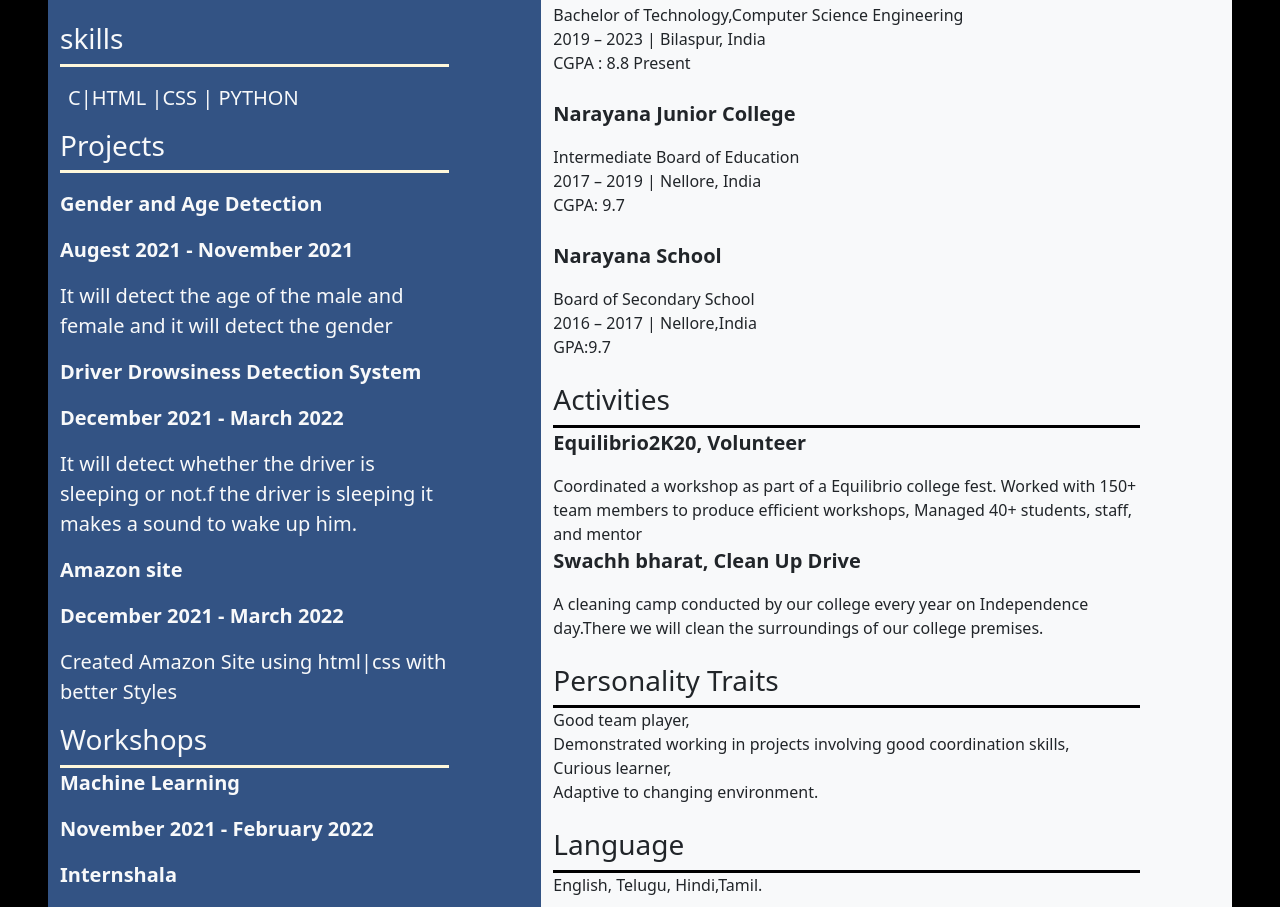
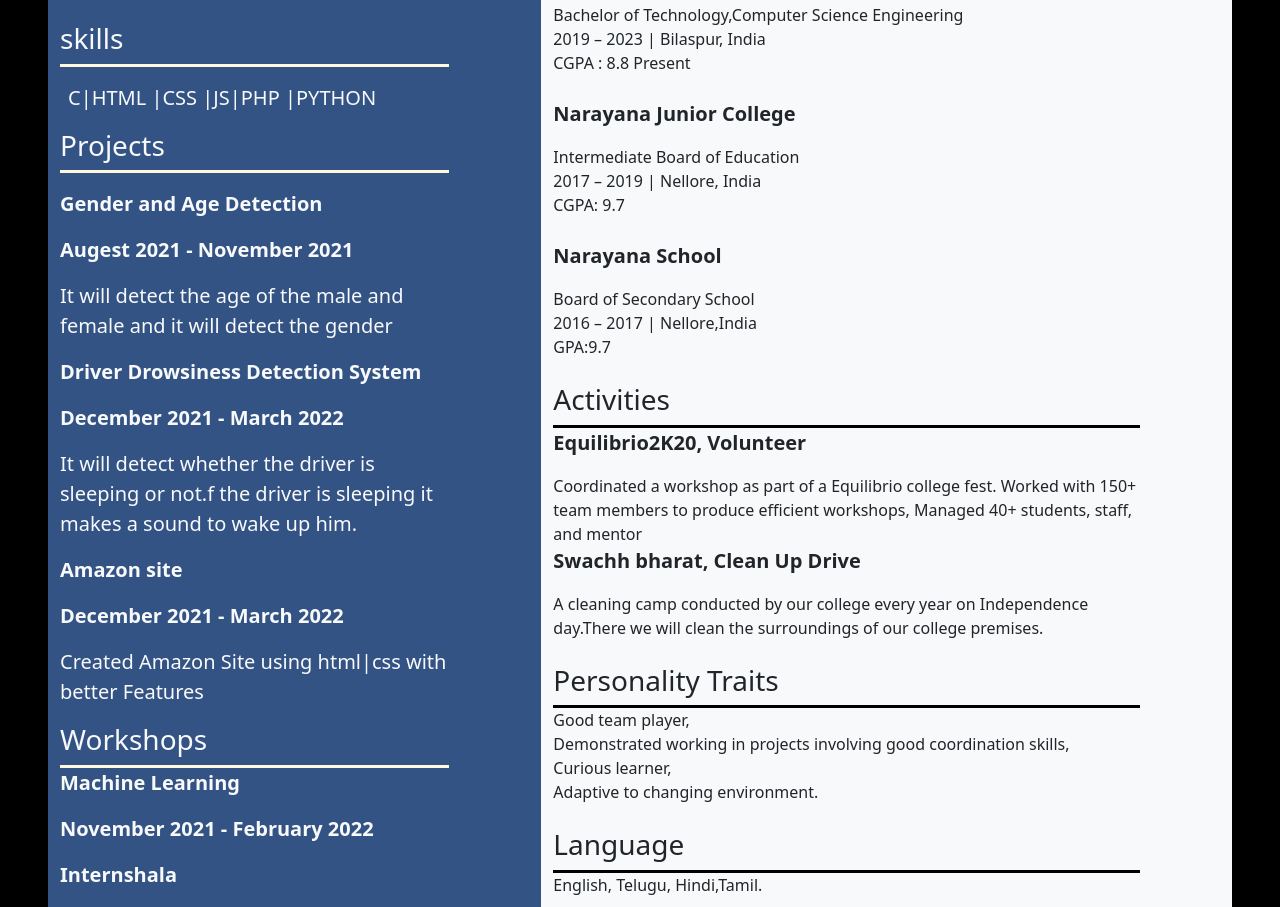
Before and after one commit to madirisriramteja/brother-resume, a plain HTML site: page index.html in a window 1280 px wide. Shown: the part 346-1253 px from the top of the page. Drawn offline with nearby package versions, Linux system fonts and the light colour scheme.

Commit message:
Update index.html

```diff
--- a/index.html
+++ b/index.html
@@ -20,7 +20,7 @@
             <i class="fas fa-envelope-open text-light"></i><span class="text-light ps-3">madiriyogesh11@gmail.com</span><br>
             <h3 class="mt-4 text-light">skills</h3>
             <div class="r5">
-                <p class="mx-2 my-2 fs-5 my-3 text-light">C|HTML |CSS | PYTHON</p>
+                <p class="mx-2 my-2 fs-5 my-3 text-light">C|HTML |CSS |JS|PHP |PYTHON</p>
 
             </div>
             <h3 class="text-light mt-3">Projects</h3>
@@ -33,7 +33,7 @@
                 <p class="fs-5 text-light"> It will detect whether the driver is sleeping or not.f the driver is sleeping it makes a sound to wake up him.</p>
                 <p class="r6 fs-5 text-light my-3"> Amazon site  </p>
                 <p class="r7 fs-5 text-light">December 2021 - March 2022</p>
-                <p class="fs-5 text-light">  Created Amazon Site using html|css with better Styles </p>
+                <p class="fs-5 text-light">  Created Amazon Site using html|css with better Features </p>
 
             </div>
             <h3 class="text-light mt-3"> Workshops</h3>
```
